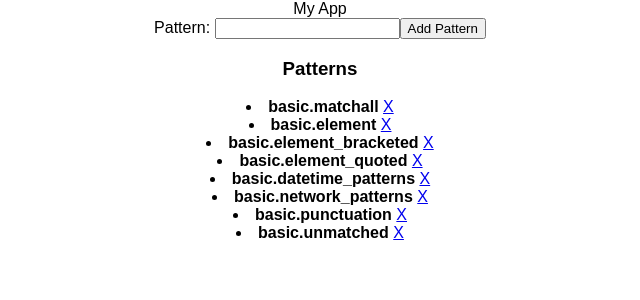
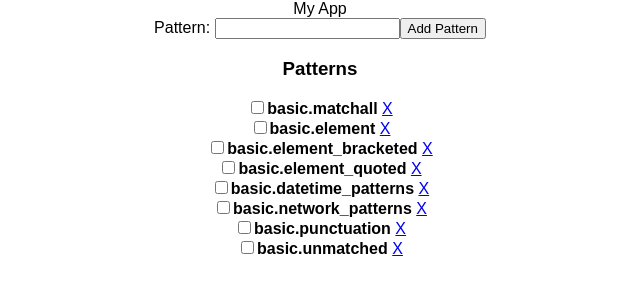
Before and after one commit to Subzidion/riveter, a React (Create React App) app in the folder client/: page / in a window 1280 px wide. Shown: the top 300 px of the page, without its empty margins (320-960 px from the left). Built offline with nearby package versions, Linux system fonts and the light colour scheme.

Commit message:
Add checkboxes for patterns.

```diff
--- a/client/src/components/PatternItem.js
+++ b/client/src/components/PatternItem.js
@@ -7,9 +7,10 @@ class PatternItem extends Component {
 
   render() {
     return (
-      <li className="Pattern">
-        <strong>{this.props.pattern.pattern}</strong> <a href="#" onClick={this.deletePattern.bind(this, this.props.pattern.pattern)}>X</a>
-      </li>
+      <div>
+      <label><input className="Pattern" type="checkbox" value={this.props.pattern.pattern} />
+        <strong>{this.props.pattern.pattern}</strong></label> <a href="#" onClick={this.deletePattern.bind(this, this.props.pattern.pattern)}>X</a>
+      </div>
     );
   }
 }
```
